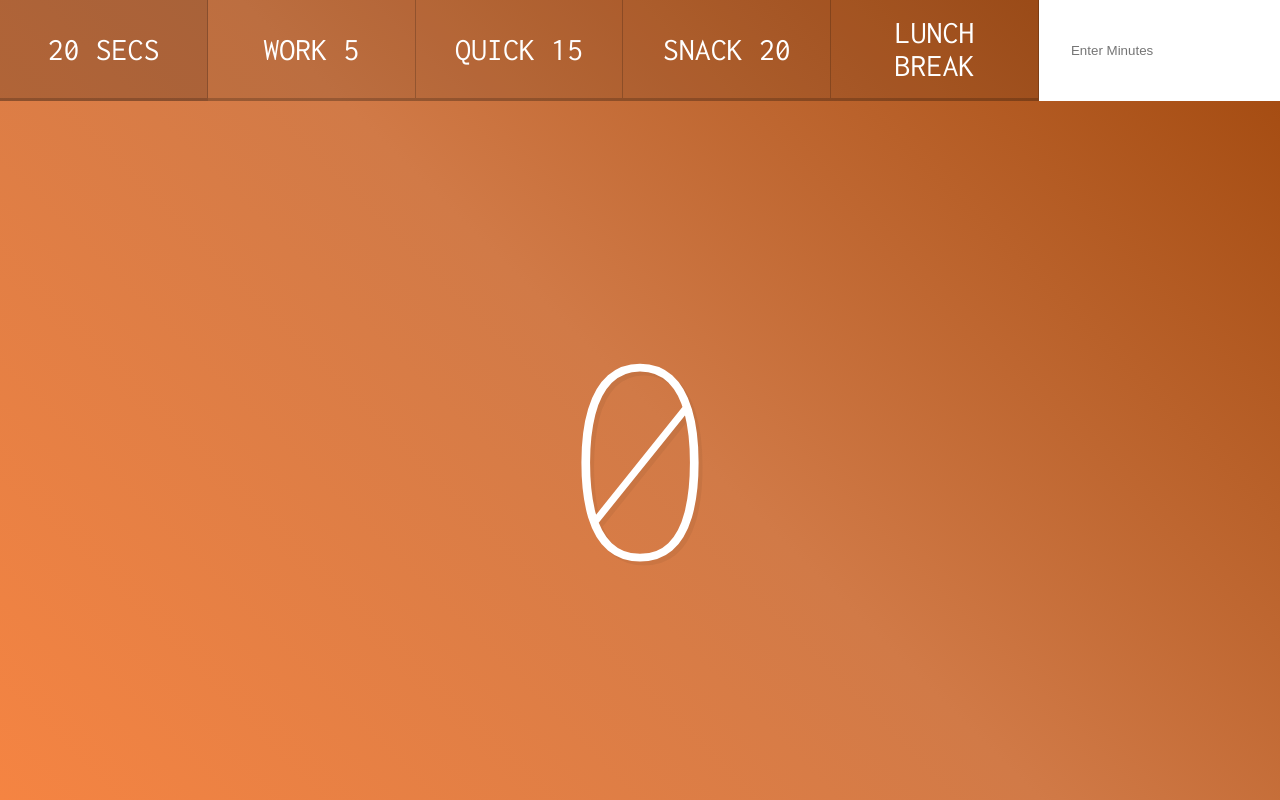
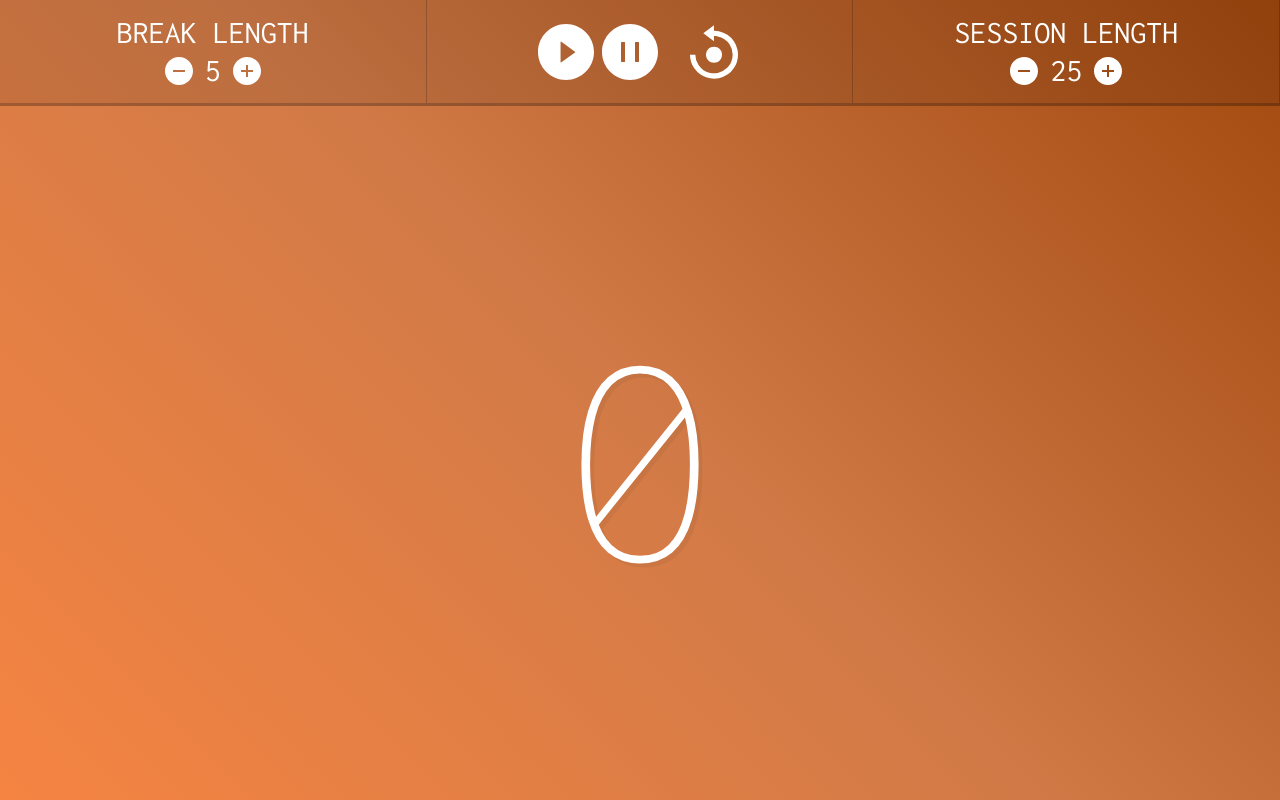
Before and after one commit to asorsz/25plus5-clock, a React (Create React App) app: page / in a window 1280 px wide. Built offline with nearby package versions, Linux system fonts and the light colour scheme.

Commit message:
Complete Controls layout

```diff
--- a/src/components/Controls.js
+++ b/src/components/Controls.js
@@ -1,16 +1,40 @@
 import '../css/Controls.css';
+import { AiFillPlusCircle, AiFillMinusCircle, AiFillPlayCircle, AiFillPauseCircle } from 'react-icons/ai';
+import { BiReset } from 'react-icons/bi'
 
 const Controls = () => {
   return (
-    <div className="timer__controls">
-        <button data-time="20" className="timer__button">20 Secs</button>
-        <button data-time="300" className="timer__button">Work 5</button>
-        <button data-time="900" className="timer__button">Quick 15</button>
-        <button data-time="1200" className="timer__button">Snack 20</button>
-        <button data-time="3600" className="timer__button">Lunch Break</button>
-        <form name="customForm" id="custom">
-          <input type="text" name="minutes" placeholder="Enter Minutes" />
-        </form>
+    <div id="control-banner">
+      <div className="control-section">
+        <div id="break-label">Break Length</div>
+        <div className="controls">
+          <button id="break-decrement" className="plus-minus"><AiFillMinusCircle /></button>
+          <div id="break-length">5</div>
+          <button id="break-increment" className="plus-minus"><AiFillPlusCircle /></button>
+        </div>
+      </div>
+      <div className="control-section">
+        <div className="controls">
+          <button id="start_stop" className="play-pause-reset">
+            <AiFillPlayCircle />
+            <AiFillPauseCircle />
+          </button>
+          <button id="reset" className="play-pause-reset"><BiReset /></button>
+        </div>
+      </div>
+      <div className="control-section">
+      <div id="session-label">Session Length</div>
+        <div className="controls">
+          <button id="session-decrement" className="plus-minus"><AiFillMinusCircle /></button>
+          <div id="session-length">25</div>
+          <button id="session-increment" className="plus-minus"><AiFillPlusCircle /></button>
+        </div>
+      </div>
+      {/* <button data-time="20" classNameName="timer__button">20 Secs</button>
+      <button data-time="300" classNameName="timer__button">Work 5</button>
+      <button data-time="900" classNameName="timer__button">Quick 15</button>
+      <button data-time="1200" classNameName="timer__button">Snack 20</button>
+      <button data-time="3600" classNameName="timer__button">Lunch Break</button> */}
     </div>
   )
 };
--- a/src/css/Controls.css
+++ b/src/css/Controls.css
@@ -1,26 +1,14 @@
-.timer__controls {
+#control-banner {
   display: flex;
 }
 
-.timer__controls > * {
+#control-banner > * {
   flex: 1;
 }
 
-.timer__controls form {
-  flex: 1;
-  display: flex;
-}
-
-.timer__controls input {
-  flex: 1;
-  border: 0;
-  padding: 2rem;
-}
-
-.timer__button {
+.control-section {
   background: none;
   border: 0;
-  cursor: pointer;
   color: white;
   font-size: 2rem;
   text-transform: uppercase;
@@ -28,11 +16,44 @@
   border-bottom: 3px solid rgba(0,0,0,0.2);
   border-right: 1px solid rgba(0,0,0,0.2);
   padding: 1rem;
-  font-family: 'Inconsolata', monospace;
+  display: flex;
+  flex-direction: column;
+  align-items: center;
+  justify-content: center;
 }
 
-.timer__button:hover,
-.timer__button:focus {
-  background: rgba(0,0,0,0.2);
+#break-label, #session-label {
+  margin-bottom: 5px;
+}
+
+.controls {
+  display: flex;
+  flex-direction: row;
+}
+
+button {
+  background: none;
+  border: 0;
+  color: white;
+  margin: 0px 10px;
+  display: flex;
+  align-items: center;
+  cursor: pointer;
+}
+
+button:hover,
+button:focus {
   outline: 0;
 }
+
+.controls svg:hover {
+  color: bisque;
+}
+
+.plus-minus {
+  font-size: 2rem;
+}
+
+.play-pause-reset {
+  font-size: 4rem;
+}
```
